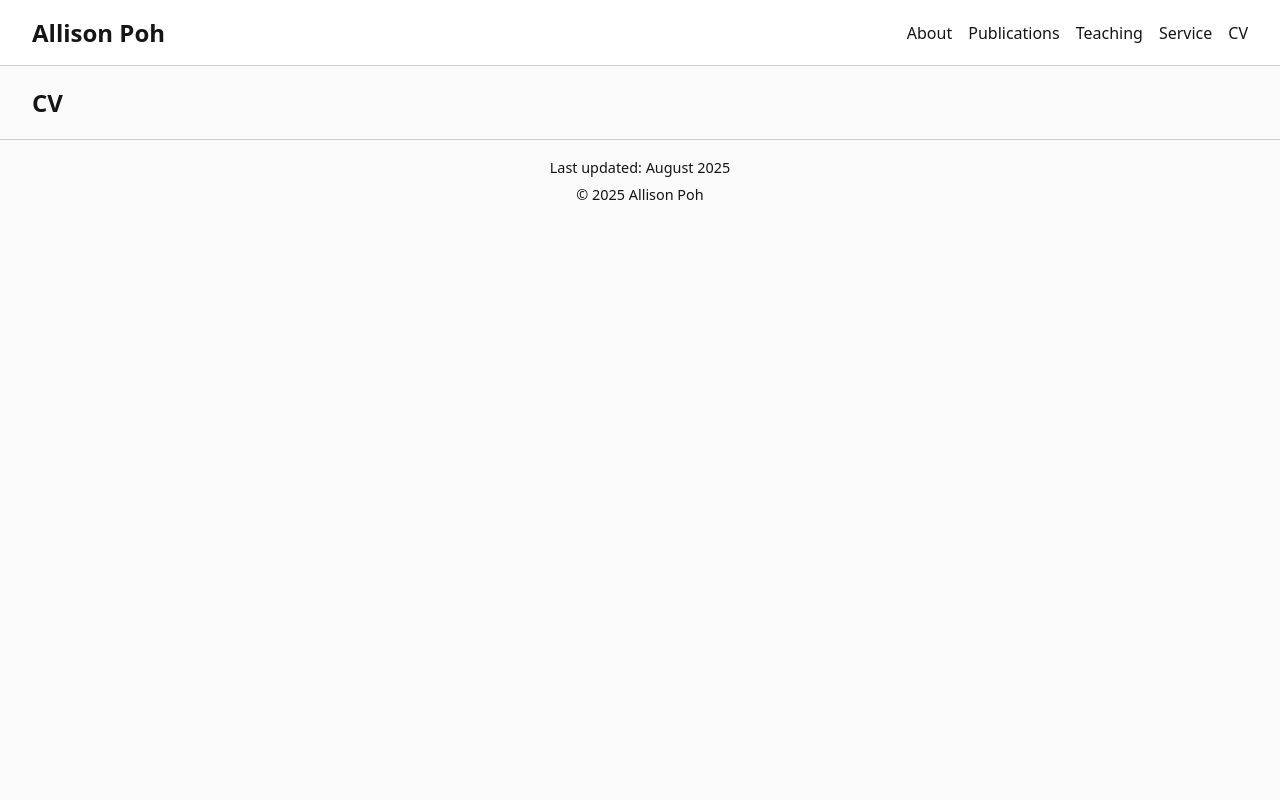
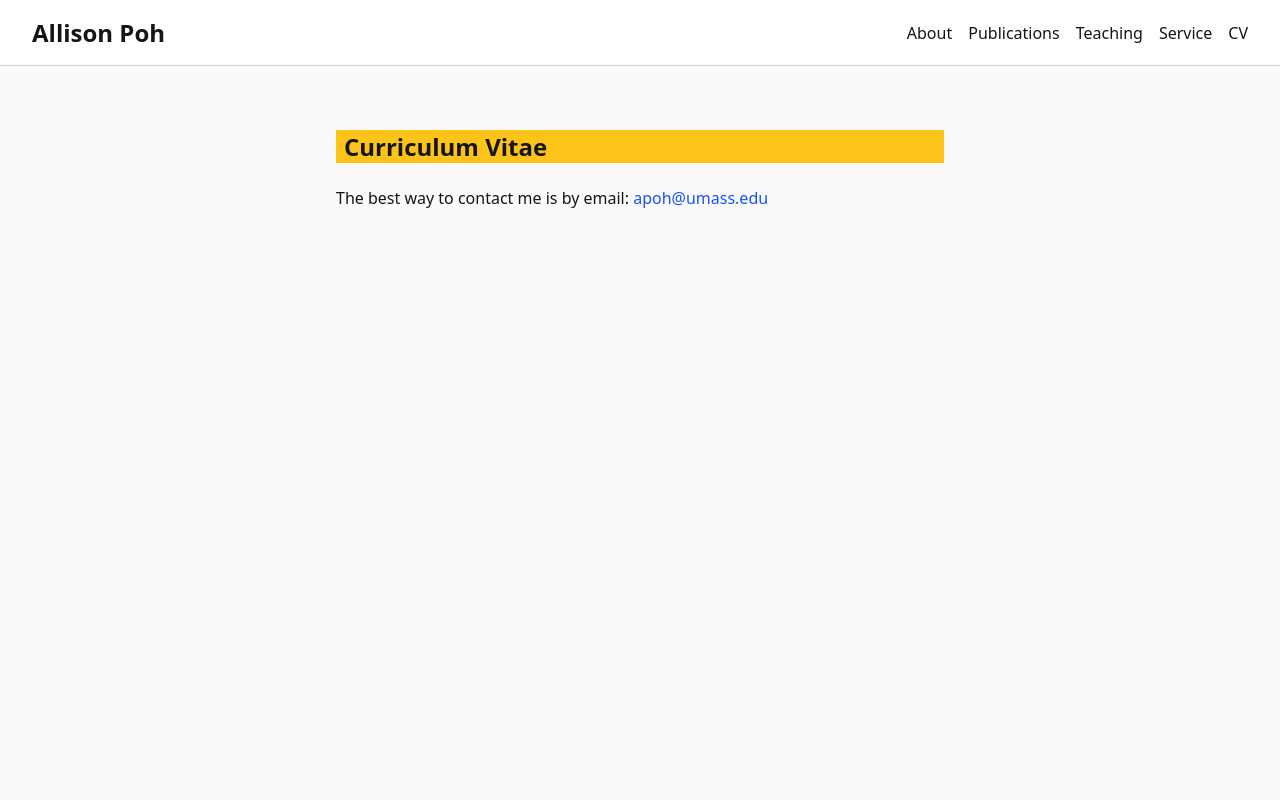
Before and after one commit to apoh3/apoh3.github.io, a React (Vite) app: page /apoh3.github.io/cv in a window 1280 px wide. Shown: the top 800 px of the page. Built offline with nearby package versions, Linux system fonts and the light colour scheme.

Commit message:
completed CV

```diff
--- a/src/pages/CV.jsx
+++ b/src/pages/CV.jsx
@@ -1,5 +1,22 @@
 function CV() {
-  return <h2>CV</h2>;
+  const pdfUrl = `${import.meta.env.BASE_URL}docs/cv_apoh_aug2025.pdf`; // adjust path if needed
+
+  return (
+    <section className="teaching">
+      <h2>Curriculum Vitae</h2>
+      <p class="contact-me">
+        The best way to contact me is by email:{" "}
+        <a href="mailto:apoh@umass.edu">apoh@umass.edu</a>
+      </p>
+      <iframe
+        src={pdfUrl}
+        width="100%"
+        height="1000px"
+        style={{ border: 'none' }}
+        title="CV"
+      ></iframe>
+    </section>
+  );
 }
 
 export default CV;
--- a/src/pages/Teaching.jsx
+++ b/src/pages/Teaching.jsx
@@ -9,7 +9,7 @@ function Teaching() {
       university: "UMass Amherst",
       link_syllabus: "https://drive.google.com/file/d/1Yz-5qXAWWpWXKXjE6GLe8VAZUxt-_QW0/view?usp=sharing",
       link_presentation: null,
-      semesters: "Fall 24",
+      semesters: "Fall 2024",
       type: "primary"
     },
     {
--- a/src/styles.css
+++ b/src/styles.css
@@ -231,8 +231,10 @@ main {
   font-size: 0.9rem;
 }
 
-/* PAGES - SERVICE ************************************/
-
+/* PAGES - CV *****************************************/
+.contact-me {
+  padding-bottom: 0.8rem;
+}
 
 /* FOOTER *********************************************/
 .footer {
```
Also changed, not shown: 2 other files (tests, documents, lock files or other folders).
